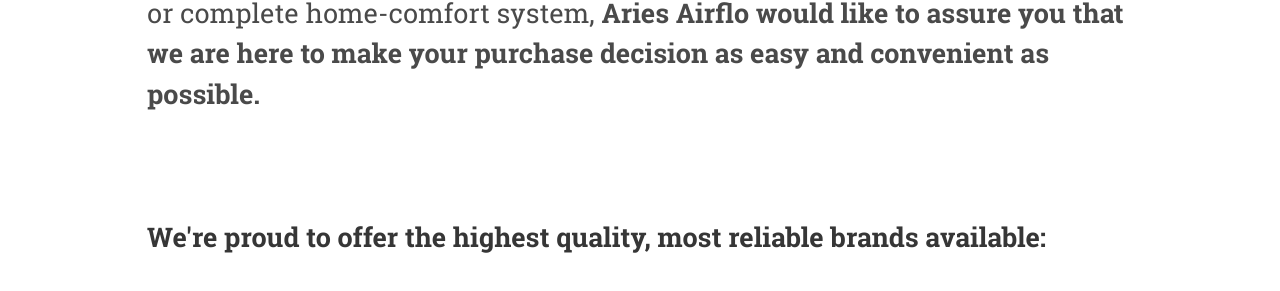
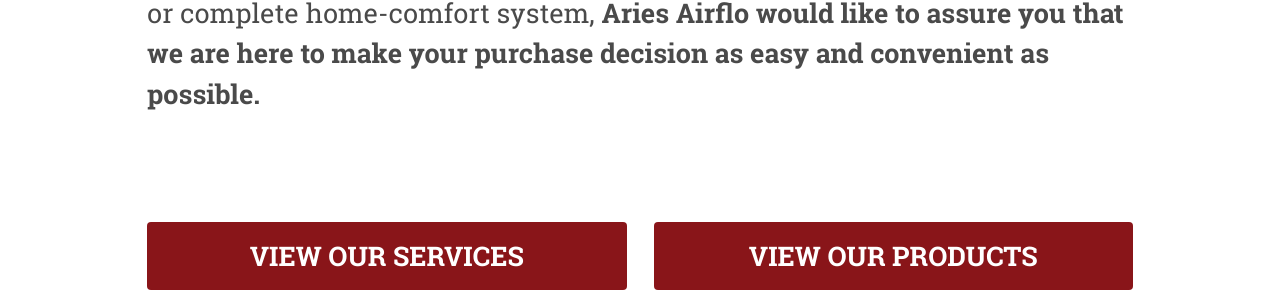
Before and after one commit to digital89/aries, a Gatsby site: page / in a window 1280 px wide. Shown: the part 1288-1579 px from the top of the page. Built offline with nearby package versions, Linux system fonts and the light colour scheme; Gatsby itself is replaced by a stand-in of ours.

Commit message:
Add services and products buttons on home page.

```diff
--- a/src/pages/index.js
+++ b/src/pages/index.js
@@ -83,6 +83,31 @@ export default ({ location }) => {
         <div className="container">
           <div className="content">
             <div className="introduction" dangerouslySetInnerHTML={{ __html: introduction }} />
+          </div>
+        </div>
+      </section>
+
+      <section className="section">
+        <div className="container">
+          <div className="content">
+
+            <div className="columns is-multiline is-centered is-mobile">
+              <div className="column">
+                <div>
+                  <Link className="button is-large is-primary is-fullwidth" to="/services">
+                    <strong>VIEW OUR SERVICES</strong>
+                  </Link>
+                </div>
+              </div>
+              <div className="column">
+                <div>
+                  <Link className="button is-large is-primary is-fullwidth" to="/products">
+                    <strong>VIEW OUR PRODUCTS</strong>
+                  </Link>
+                </div>
+              </div>
+            </div>
+
           </div>
         </div>
       </section>
```
